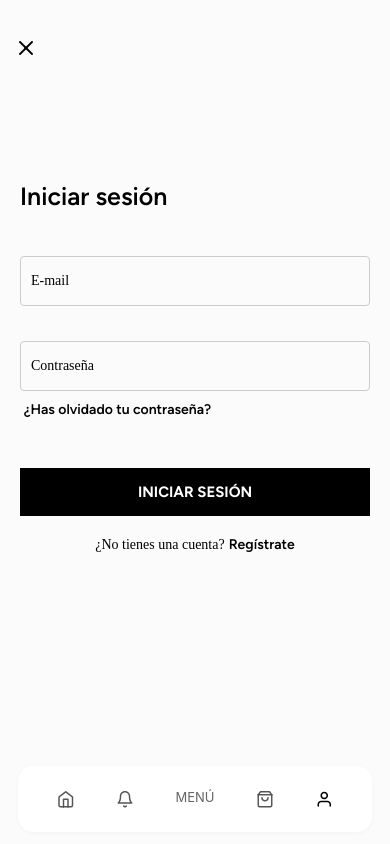
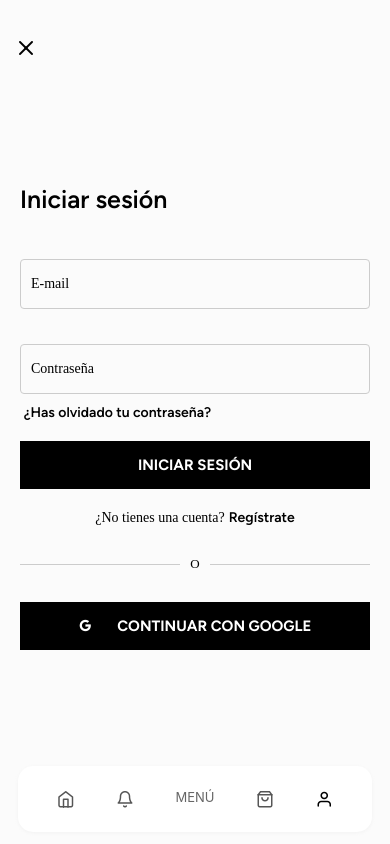
Before and after one commit to katelysmedina/ProyectoII-Ecommerce, a React Native app: screen /Login in a window 390 px wide. Built offline with nearby package versions, Linux system fonts and the light colour scheme; what react-native-root-siblings would draw is missing.

Commit message:
Integración Redes Sociales

```diff
--- a/App.js
+++ b/App.js
@@ -32,7 +32,6 @@ import NotificacionesScreen from './screens/NotificacionesScreen';
 import NotificacionesConfiguracion from './screens/NotificacionesConfiguración';
 import FavoritosScreen from './screens/FavoritosScreen';
 import AyudaScreen from './screens/AyudaScreen';
-
 import { ProductProvider } from './components/ProductProvider';
 import { MiBolsaProvider } from './components/MiBolsaProvider';
 import { MisComprasProvider } from './components/MisComprasProvider';
--- a/components/NavBar.jsx
+++ b/components/NavBar.jsx
@@ -23,6 +23,8 @@ const NavBar = ({ navigation, activeScreen }) => {
           </View>
         )}
         <Feather name="bell" size={18} color={activeScreen === 'NotificacionesScreen' ? '#000' : '#555'} />
+
+
 
       </TouchableOpacity>
 
--- a/components/ProductList.jsx
+++ b/components/ProductList.jsx
@@ -107,7 +107,7 @@ const ProductList = ({ route, navigation }) => {
         style={styles.botonFavoritos}
         onPress={() => toggleFavorito(item.id)}
       >
-         {item.favorito ? <Ionicons name="heart-sharp" size={24} color="black" /> : <Ionicons name="heart-outline" size={24} color="black" />}
+         {item.favorito ? <Ionicons name="heart-sharp" size={19} color="black" /> : <Ionicons name="heart-outline" size={19} color="black" />}
       </TouchableOpacity>
       <Image source={item.image[0]} style={styles.productImage} />
       <Text style={styles.productName} numberOfLines={1} ellipsizeMode="tail">
--- a/package.json
+++ b/package.json
@@ -32,7 +32,10 @@
     "react-native-root-toast": "^3.6.0",
     "react-native-safe-area-context": "4.10.5",
     "react-native-screens": "3.31.1",
-    "react-native-web": "~0.19.10"
+    "react-native-web": "~0.19.10",
+    "expo-auth-session": "~5.5.2",
+    "expo-sharing": "~12.0.1",
+    "react-native-webview": "13.8.6"
   },
   "devDependencies": {
     "@babel/core": "^7.20.0"
--- a/screens/FavoritosScreen.jsx
+++ b/screens/FavoritosScreen.jsx
@@ -25,7 +25,7 @@ const FavoritosScreen = ({ navigation }) => {
             style={styles.botonFavoritos}
             onPress={() => toggleFavorito(item.id)}
         >
-        <Ionicons name="heart-sharp" size={24} color="black" />
+        <Ionicons name="heart-sharp" size={19} color="black" />
         </TouchableOpacity>
         <Image source={item.image[0]} style={styles.productImage} />
         <Text style={styles.productName} numberOfLines={1} ellipsizeMode="tail">
@@ -57,7 +57,7 @@ const FavoritosScreen = ({ navigation }) => {
       contentContainerStyle={{ paddingBottom: 70 }}
       ListEmptyComponent={
         <View style={[styles.container, styles.containerEmpty]}>
-            <Text style={styles.emptyList}>No tienes  productos en tu lista</Text>
+            <Text style={styles.emptyList}>No tienes productos en tu lista</Text>
             <Text style={styles.emptySubText}>Descubre todo lo que tenemos para ti</Text>
                 <TouchableOpacity
                     style={styles.menuButton}
@@ -103,7 +103,6 @@ const styles = StyleSheet.create({
         backgroundColor: '#000',
         paddingVertical: 11,
         paddingHorizontal: 25,
-        borderRadius: 4,
         alignItems: 'center',
     },
     menuButtonText: {
--- a/screens/LoginScreen.jsx
+++ b/screens/LoginScreen.jsx
@@ -1,6 +1,7 @@
 import React, { useState } from 'react';
-import { View, StyleSheet, TextInput, Text, TouchableOpacity } from 'react-native';
+import { View, StyleSheet, TextInput, Text, TouchableOpacity, Alert, Linking } from 'react-native';
 import Feather from '@expo/vector-icons/Feather';
+import Ionicons from '@expo/vector-icons/Ionicons';
 import NavBar from '../components/NavBar';
 
 const LoginScreen = ({ navigation }) => {
@@ -13,12 +14,20 @@ const LoginScreen = ({ navigation }) => {
     navigation.navigate('Configuration');
   };
 
+  const handleGoogleLogin = () => {
+
+    console.log('Redirigiendo al inicio de sesión de Google');
+    Linking.openURL('https://accounts.google.com/signin')
+      .catch(err => console.error("No se pudo abrir la URL: ", err));
+  };
+
   return (
     <View style={styles.container}>
       <TouchableOpacity style={styles.closeButton} onPress={() => navigation.goBack()}>
         <Feather name="x" size={24} color="black" />
       </TouchableOpacity>
       <Text style={styles.title}>Iniciar sesión</Text>
+
       <TextInput
         style={styles.input}
         placeholder="E-mail"
@@ -34,18 +43,35 @@ const LoginScreen = ({ navigation }) => {
         onChangeText={setPassword}
         secureTextEntry
       />
+
       <TouchableOpacity onPress={handleLogin}>
         <Text style={styles.registerText}>¿Has olvidado tu contraseña?</Text>
       </TouchableOpacity>
+
       <TouchableOpacity style={styles.button} onPress={handleLogin}>
         <Text style={styles.buttonText}>Iniciar Sesión</Text>
       </TouchableOpacity>
+
       <View style={styles.footer}>
         <Text style={styles.footerText}>¿No tienes una cuenta?</Text>
         <TouchableOpacity onPress={() => navigation.navigate('Register')}>
           <Text style={styles.registerText}>Regístrate</Text>
         </TouchableOpacity>
       </View>
+
+      <View style={styles.socialContainer}>
+        <View style={styles.dividerContainer}>
+          <View style={styles.divider}></View>
+          <Text style={styles.dividerText}>O</Text>
+          <View style={styles.divider}></View>
+        </View>
+
+        <TouchableOpacity style={styles.socialButton} onPress={handleGoogleLogin}>
+          <Ionicons name="logo-google" size={13} color="black" style={styles.socialIcon} />
+          <Text style={styles.socialButtonText}> Continuar con Google</Text>
+        </TouchableOpacity>
+      </View>
+
       <NavBar navigation={navigation} activeScreen="Login" />
     </View>
   );
@@ -69,7 +95,7 @@ const styles = StyleSheet.create({
     fontFamily: 'Figtree-SemiBold',
     fontSize: 25,
     marginBottom: 20,
-    marginTop: -110,
+    marginTop: 10,
   },
   input: {
     height: 50,
@@ -86,7 +112,7 @@ const styles = StyleSheet.create({
     backgroundColor: '#000000',
     paddingVertical: 15,
     alignItems: 'center',
-    marginTop: 50,
+    marginTop: 20,
   },
   buttonText: {
     color: '#fff',
@@ -94,6 +120,51 @@ const styles = StyleSheet.create({
     textTransform: 'uppercase',
     fontFamily: 'Figtree-Bold',
   },
+  socialContainer: {
+    marginVertical: 20,
+  },
+  dividerContainer: {
+    flexDirection: 'row',
+    justifyContent: 'center',
+    alignItems: 'center',
+    marginVertical: 10,
+  },
+  divider: {
+    height: 1,
+    backgroundColor: '#ccc',
+    flex: 1,
+  },
+  dividerText: {
+    fontFamily: 'Figtree-Regular',
+    fontSize: 13,
+    color: '#000',
+    marginHorizontal: 10,
+  },
+  socialButton: {
+    flexDirection: 'row',
+    alignItems: 'center',
+    paddingVertical: 15,
+    justifyContent: 'center',
+    backgroundColor: '#000000',
+    marginTop: 20,
+
+  },
+  socialIcon: {
+    flexDirection: 'row',
+    justifyContent: 'space-between',
+    width: '10%',
+    alignItems: 'center',
+    color: '#fff',
+
+  },
+  socialButtonText: {
+    color: '#fff',
+    fontSize: 15,
+    textTransform: 'uppercase',
+    fontFamily: 'Figtree-Bold',
+    textAlign: 'center',
+  },
+
   footer: {
     flexDirection: 'row',
     justifyContent: 'center',
--- a/screens/NotificacionesScreen.jsx
+++ b/screens/NotificacionesScreen.jsx
@@ -78,7 +78,9 @@ const NotificacionesScreen = () => {
                     contentContainerStyle={{ paddingBottom: 70 }}
                 />
             ) : (
-                <Text>No hay notificaciones.</Text>
+                <View style={styles.containerEmpty}>
+                <Text style={styles.notificacionesEmpty}>No tienes notificaciones</Text>
+                </View>
             )}
 
             <NavBar
@@ -163,6 +165,19 @@ const styles = StyleSheet.create({
         fontFamily: 'WorkSans-SemiBold',
         textTransform: 'uppercase',
     },
+    notificacionesEmpty: {
+        fontFamily: 'WorkSans-Medium',
+        fontSize: 18,
+        marginBottom: 10,
+        backgroundColor: 'transparent',
+    },
+    containerEmpty: {
+        flex: 1,
+        justifyContent: 'center',
+        alignItems: 'center',
+        backgroundColor: 'transparent',
+        marginTop: -70,
+    }
 });
 
 export default NotificacionesScreen;
--- a/screens/RopaMenuScreen.jsx
+++ b/screens/RopaMenuScreen.jsx
@@ -31,6 +31,7 @@ const RopaMenuScreen = ({ navigation }) => {
         </TouchableOpacity>
         <Text style={styles.headerText}>Ropa</Text>
       </View>
+
       <View style={styles.textContainer}>
         {ropaCategories.map((category, index) => (
           <TouchableOpacity key={index} onPress={() => navigateToCategory(category)}>
```
Also changed, not shown: components/ProductDetail.jsx (+33 -9 lines), 1 other file (tests, documents, lock files or other folders).
